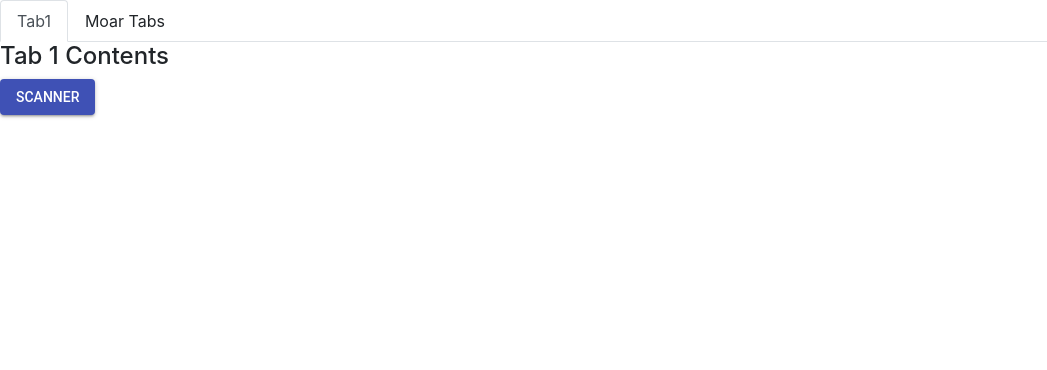
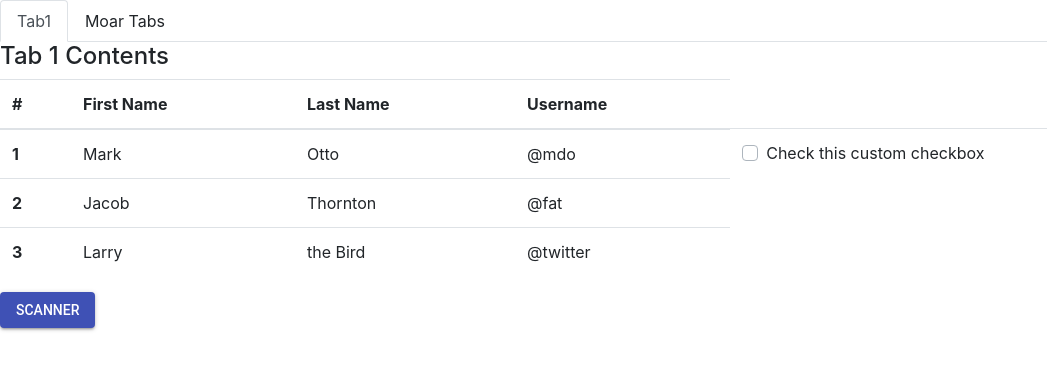
Before and after one commit to siddharthshah3030/QR_based_CMS-Incubation, a React (Create React App) app: page /dashboard/rental in a window 1280 px wide. Shown: the top 370 px of the page, without its empty margins (0-1047 px from the left). Built offline with nearby package versions, Linux system fonts and the light colour scheme.

Commit message:
adding one checkbos

```diff
--- a/src/components/categoryList.js
+++ b/src/components/categoryList.js
@@ -3,6 +3,8 @@
 import React from 'react';
 import { TabContent, TabPane, Nav, NavItem, NavLink, Card, Button, CardTitle, CardText, Row, Col } from 'reactstrap';
 import classnames from 'classnames';
+import { Table } from 'reactstrap';
+import { CustomInput, Form, FormGroup, Label } from 'reactstrap';
 
 export default class Example extends React.Component {
   constructor(props) {
@@ -44,11 +46,47 @@
         </Nav>
         <TabContent activeTab={this.state.activeTab}>
           <TabPane tabId="1">
+
+
             <Row>
               <Col sm="12">
                 <h4>Tab 1 Contents</h4>
               </Col>
             </Row>
+
+            <Table hover>
+        <thead>
+          <tr>
+            <th>#</th>
+            <th>First Name</th>
+            <th>Last Name</th>
+            <th>Username</th>
+
+          </tr>
+        </thead>
+        <tbody>
+          <tr>
+            <th scope="row">1</th>
+            <td>Mark</td>
+            <td>Otto</td>
+            <td>@mdo</td>
+            <td><CustomInput type="checkbox" id="exampleCustomCheckbox" label="Check this custom checkbox" />
+            </td>
+          </tr>
+          <tr>
+            <th scope="row">2</th>
+            <td>Jacob</td>
+            <td>Thornton</td>
+            <td>@fat</td>
+          </tr>
+          <tr>
+            <th scope="row">3</th>
+            <td>Larry</td>
+            <td>the Bird</td>
+            <td>@twitter</td>
+          </tr>
+        </tbody>
+      </Table>
           </TabPane>
           <TabPane tabId="2">
             <Row>
```
